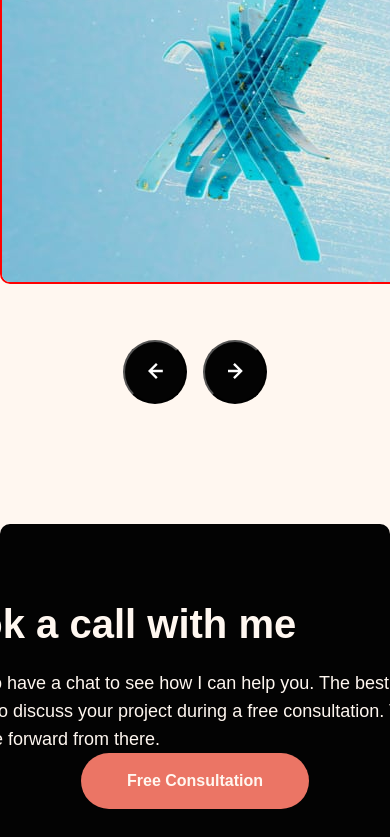
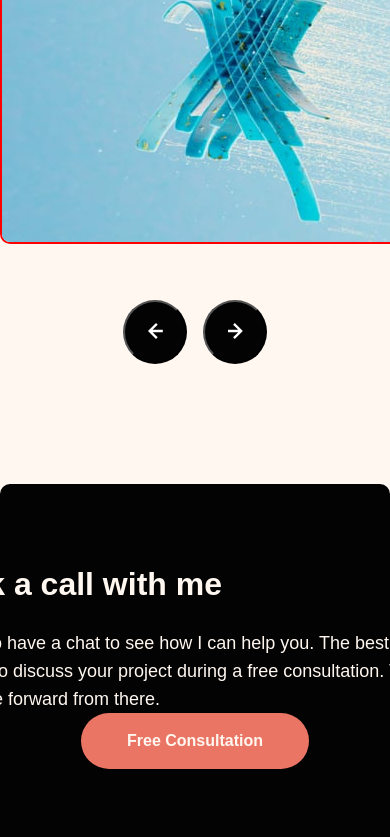
Before and after one commit to ohmymario/design-portfolio, a React (Create React App) app: page / in a window 390 px wide. Shown: the part 2039-2876 px from the top of the page. Built offline with nearby package versions, Linux system fonts and the light colour scheme.

Commit message:
fix font size for h2 media query

```diff
--- a/src/theme/globalStyles.js
+++ b/src/theme/globalStyles.js
@@ -56,7 +56,7 @@ const GlobalStyle = createGlobalStyle`
     margin: 0;
 
     @media only screen and (max-width: 950px) {
-      font-size: 2.5rem; // 32px
+      font-size: 2rem; // 32px
       line-height: 40px;
      }
 
@@ -83,7 +83,7 @@ const GlobalStyle = createGlobalStyle`
   p {
     font-family: var(--font-family);
     font-weight: 500;
-    font-size: 18px; // 18px
+    font-size: 1.125rem; // 18px
     line-height: 28px;
     color: var(--medium-brown);
     margin: 0;
```
